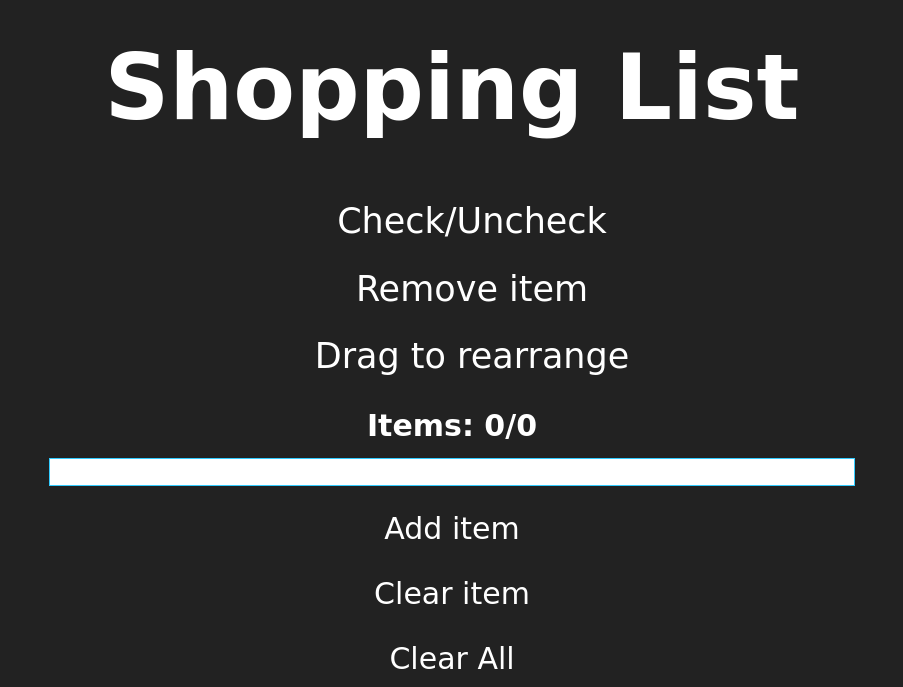
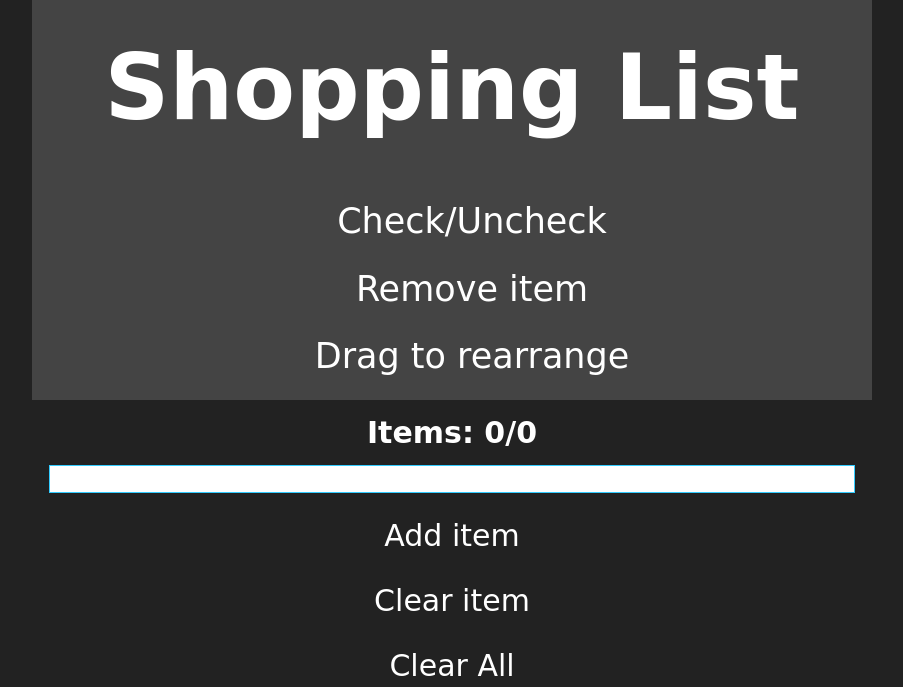
Before and after one commit to freespiritdev/Shoppinglist, a PHP site: page / in a window 1280 px wide. Shown: the top 687 px of the page, without its empty margins (188-1091 px from the left). Run offline with PHP 8.4, Linux system fonts and the light colour scheme; some web fonts are replaced.

Commit message:
Updated index and css

```diff
--- a/css/style.css
+++ b/css/style.css
@@ -81,3 +81,12 @@ ul {
   position: relative;
   letter-spacing: 1px;
 }
+
+#container {
+  min-width: 400px;
+  max-width: 800px;
+  min-height: 50%;
+  margin: 0px auto;
+  padding: 0px 20px;
+  background-color: #444444;
+}
--- a/index.html
+++ b/index.html
@@ -6,12 +6,15 @@
   <link href='http://fonts.googleapis.com/css?family=Italianno' rel='stylesheet' type='text/css'>
 </head>
   <body>
+    <div id="container">
       <h1>Shopping List</h1>
       <ul>
         <li>Check/Uncheck</li>
         <li>Remove item</li>
         <li>Drag to rearrange</li>
       </ul>
+    </div>
+
 
     <h3>Items: 0/0</h3>
     <form name="checklist">
```
Lines whose indentation alone changed are shown as unchanged.
